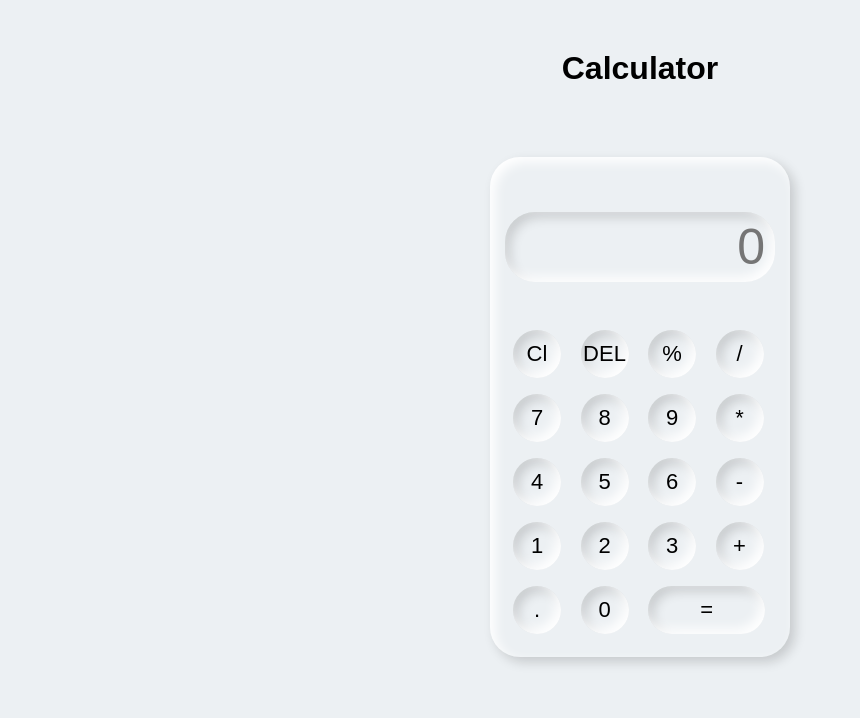
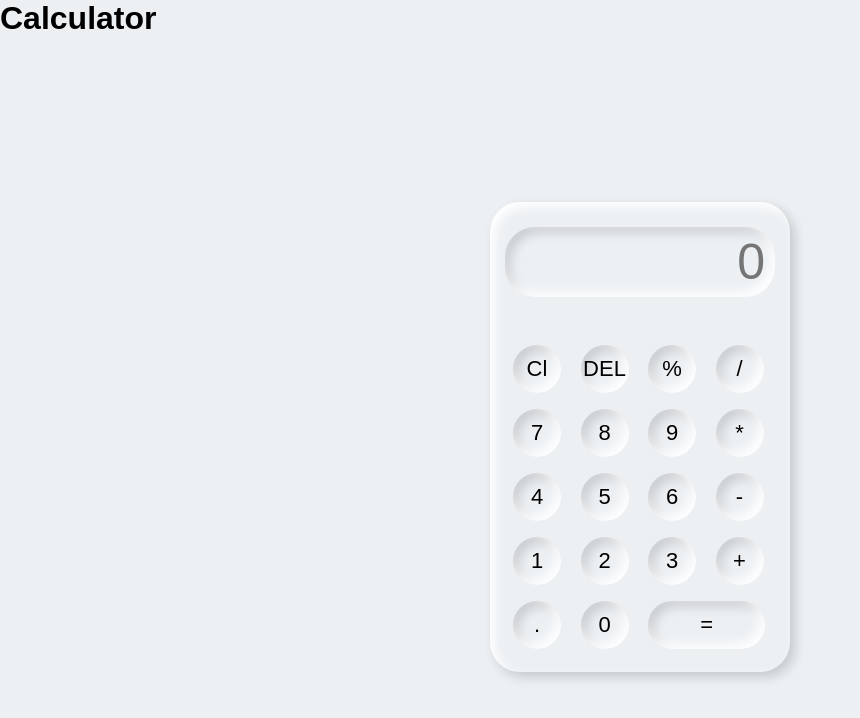
Before and after one commit to jashwa-29/Calculator-Javascript, a plain HTML site: page index.html in a window 1280 px wide. Shown: the whole page, without its empty margins (0-860 px from the left). Drawn offline with Linux system fonts and the light colour scheme.

Commit message:
Update style.css

```diff
--- a/style.css
+++ b/style.css
@@ -11,12 +11,6 @@
     justify-content: center;
     align-items: center;
 }
-h1{
-    text-align: center;
-    margin-bottom: -80px;
-    margin-top: 50px;
-
-}
 .calculator{
     background-color: #ecf0f3;
     padding: 15px;
@@ -26,6 +20,9 @@ h1{
     display: grid;
     grid-template-columns: repeat(4,68 px);
 
+}
+h5{
+    font-size: 15px;
 }
 input{
     grid-column: span 4;
@@ -40,7 +37,7 @@ input{
                 text-align: end;
                 font-size: 50px;
 
-                margin: 40px 0px;
+                margin: 10px 0px 40px 0px;
                 padding: 0px 10px 0px 0px;
 
 
```
